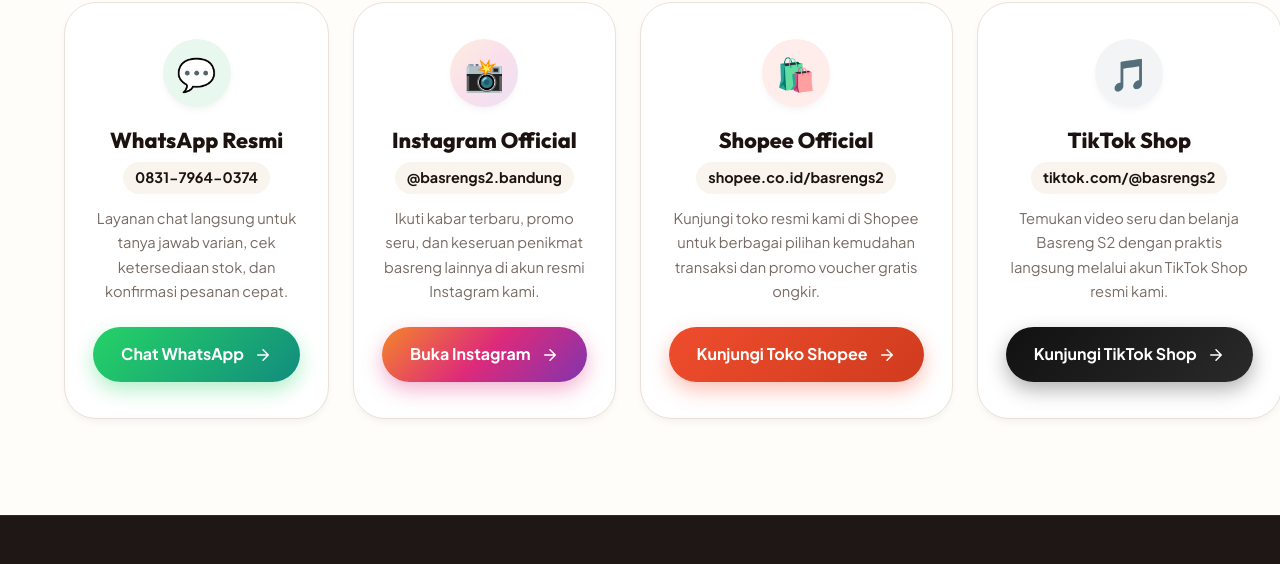
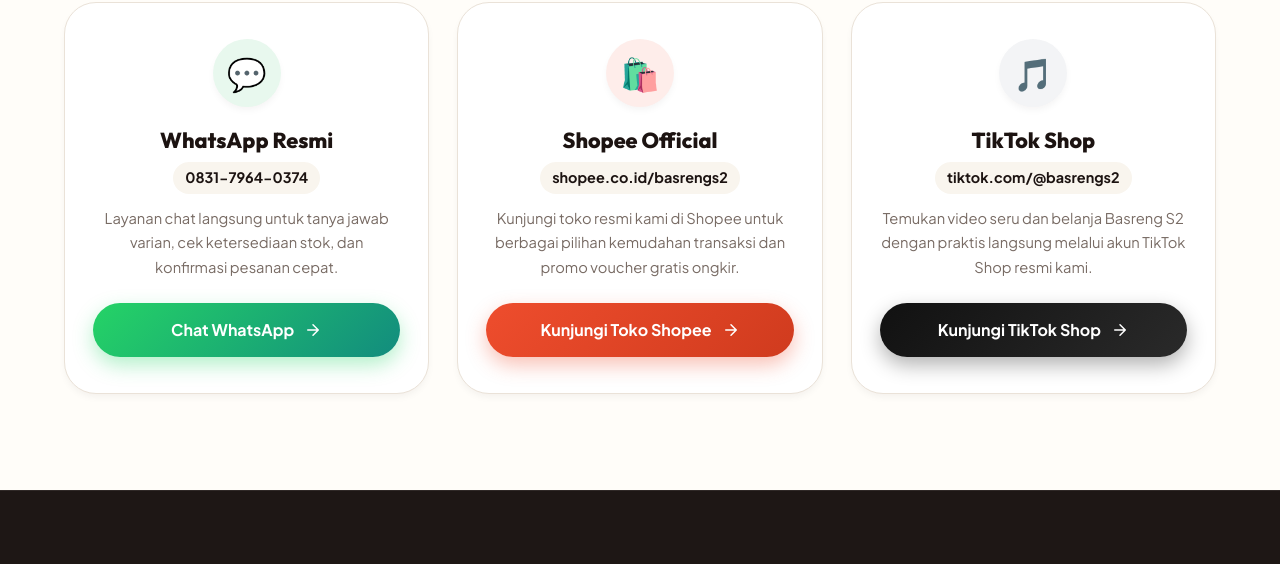
Before and after one commit to nadyakhrns/basrengs2, a plain HTML site: page index.html in a window 1280 px wide. Shown: the part 6950-7514 px from the top of the page. Drawn offline with Linux system fonts and the light colour scheme.

Commit message:
Revert "tambah ig"
This reverts commit cb092089fdf33a82825bc1055bb4c48225510a0f.

```diff
--- a/css/style.css
+++ b/css/style.css
@@ -280,17 +280,6 @@ ul, ol {
   background: linear-gradient(135deg, #222222 0%, #000000 100%);
   transform: translateY(-2px);
   box-shadow: 0 12px 24px rgba(0, 0, 0, 0.4);
-}
-
-.btn-instagram {
-  background: linear-gradient(135deg, #F58529 0%, #DD2A7B 50%, #8134AF 100%);
-  color: #FFFFFF;
-  box-shadow: 0 8px 20px rgba(221, 42, 123, 0.35);
-}
-
-.btn-instagram:hover {
-  transform: translateY(-2px);
-  box-shadow: 0 12px 24px rgba(221, 42, 123, 0.45);
 }
 
 .btn-sm {
@@ -1421,8 +1410,8 @@ ul, ol {
    ========================================================================== */
 .contact-grid {
   display: grid;
-  grid-template-columns: repeat(4, 1fr);
-  gap: 24px;
+  grid-template-columns: repeat(3, 1fr);
+  gap: 28px;
 }
 
 .contact-card {
@@ -1468,11 +1457,6 @@ ul, ol {
 .contact-card.card-tiktok .contact-icon-wrapper {
   background: #F3F4F6;
   color: #111111;
-}
-
-.contact-card.card-ig .contact-icon-wrapper {
-  background: linear-gradient(135deg, rgba(245, 133, 41, 0.15) 0%, rgba(221, 42, 123, 0.15) 50%, rgba(129, 52, 175, 0.15) 100%);
-  color: #DD2A7B;
 }
 
 .contact-channel-title {
@@ -1856,10 +1840,6 @@ ul, ol {
   }
 
   .steps-grid {
-    grid-template-columns: repeat(2, 1fr);
-  }
-
-  .contact-grid {
     grid-template-columns: repeat(2, 1fr);
   }
 
--- a/index.html
+++ b/index.html
@@ -67,8 +67,7 @@
         },
         "sameAs": [
           "https://shopee.co.id/basrengs2",
-          "https://www.tiktok.com/@basrengs2",
-          "https://www.instagram.com/basrengs2.bandung/"
+          "https://www.tiktok.com/@basrengs2"
         ]
       },
       {
@@ -872,24 +871,8 @@
             </button>
           </div>
 
-          <!-- Instagram Card -->
-          <div class="contact-card card-ig reveal-fade-up delay-200">
-            <div class="contact-icon-wrapper">
-              📸
-            </div>
-            <h3 class="contact-channel-title">Instagram Official</h3>
-            <span class="contact-channel-handle">@basrengs2.bandung</span>
-            <p class="contact-channel-info">
-              Ikuti kabar terbaru, promo seru, dan keseruan penikmat basreng lainnya di akun resmi Instagram kami.
-            </p>
-            <button type="button" class="btn btn-instagram btn-block" id="btn-contact-ig">
-              <span>Buka Instagram</span>
-              <svg width="18" height="18" viewBox="0 0 24 24" fill="none" stroke="currentColor" stroke-width="2" stroke-linecap="round" stroke-linejoin="round"><path d="M5 12h14M12 5l7 7-7 7"/></svg>
-            </button>
-          </div>
-
           <!-- Shopee Card -->
-          <div class="contact-card card-shopee reveal-fade-up delay-300">
+          <div class="contact-card card-shopee reveal-fade-up delay-200">
             <div class="contact-icon-wrapper">
               🛍️
             </div>
@@ -905,7 +888,7 @@
           </div>
 
           <!-- TikTok Shop Card -->
-          <div class="contact-card card-tiktok reveal-fade-up delay-400">
+          <div class="contact-card card-tiktok reveal-fade-up delay-300">
             <div class="contact-icon-wrapper">
               🎵
             </div>
@@ -967,10 +950,6 @@
             <span>WhatsApp: <a href="https://wa.me/6283179640374" target="_blank" rel="noopener noreferrer">0831-7964-0374</a></span>
           </div>
           <div class="footer-contact-item">
-            <span>📸</span>
-            <span>Instagram: <a href="https://www.instagram.com/basrengs2.bandung/" target="_blank" rel="noopener noreferrer">@basrengs2.bandung</a></span>
-          </div>
-          <div class="footer-contact-item">
             <span>🛍️</span>
             <span>Shopee: <a href="https://shopee.co.id/basrengs2" target="_blank" rel="noopener noreferrer">basrengs2</a></span>
           </div>
--- a/js/app.js
+++ b/js/app.js
@@ -10,10 +10,6 @@ const CONFIG = {
   // Nomor WhatsApp resmi Basreng S2 (083179640374 -> 6283179640374)
   whatsappNumber: "6283179640374",
   whatsappDisplay: "0831-7964-0374",
-
-  // Tautan akun Instagram resmi
-  instagramUrl: "https://www.instagram.com/basrengs2.bandung/",
-  instagramDisplay: "@basrengs2.bandung",
 
   // Tautan toko Shopee resmi
   shopeeUrl: "https://shopee.co.id/basrengs2",
@@ -569,7 +565,6 @@ window.selectVariantInForm = selectVariantInForm;
 // =============================================================================
 function initContactButtons() {
   const contactWaBtn = document.getElementById("btn-contact-wa");
-  const contactIgBtn = document.getElementById("btn-contact-ig");
   const contactShopeeBtn = document.getElementById("btn-contact-shopee");
   const contactTiktokBtn = document.getElementById("btn-contact-tiktok");
 
@@ -579,13 +574,6 @@ function initContactButtons() {
       const cleanNumber = CONFIG.whatsappNumber.replace(/[^0-9]/g, "");
       const text = encodeURIComponent(CONFIG.defaultGreeting);
       window.open(`https://wa.me/${cleanNumber}?text=${text}`, "_blank");
-    });
-  }
-
-  if (contactIgBtn) {
-    contactIgBtn.addEventListener("click", (e) => {
-      e.preventDefault();
-      window.open(CONFIG.instagramUrl, "_blank");
     });
   }
 
```
